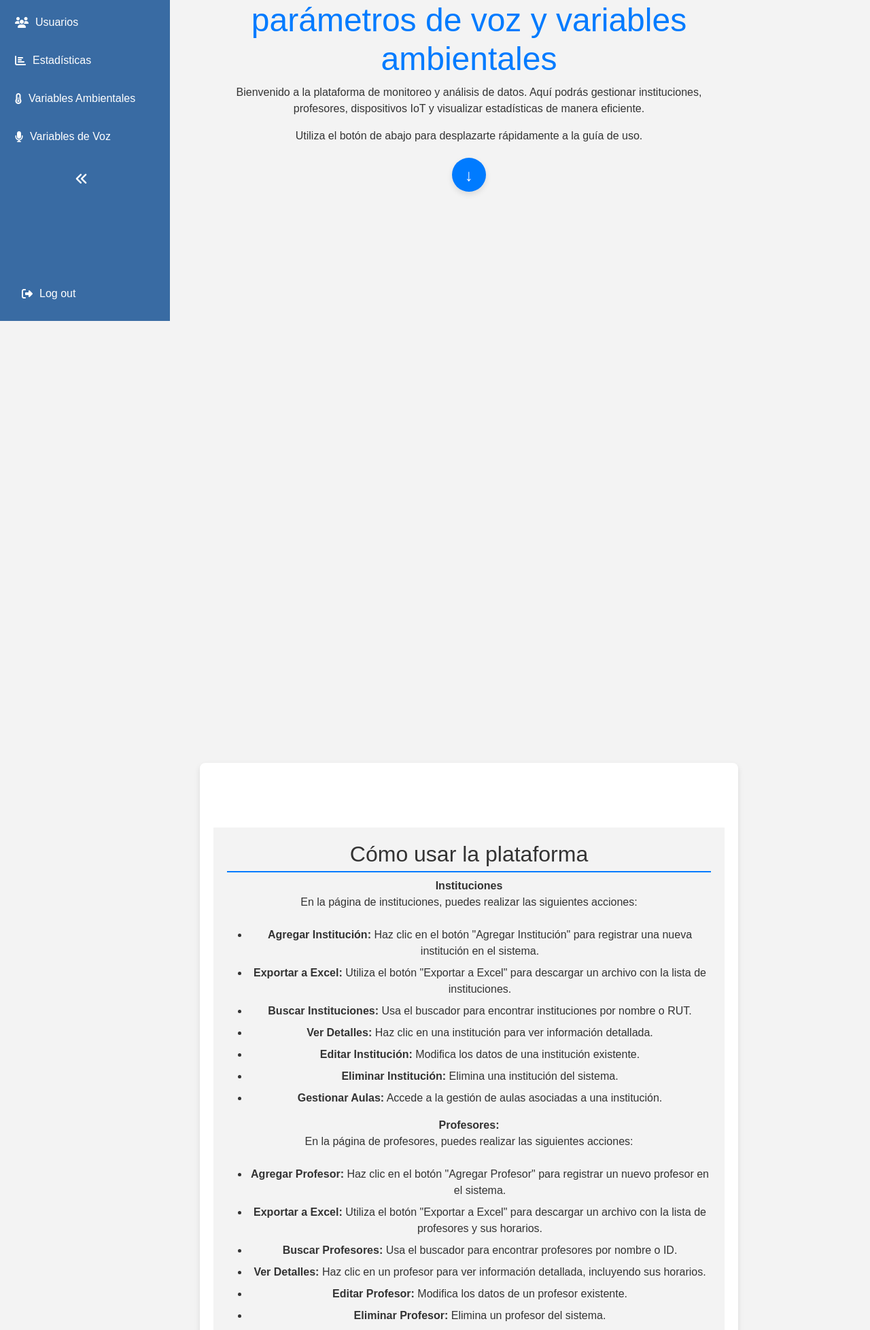
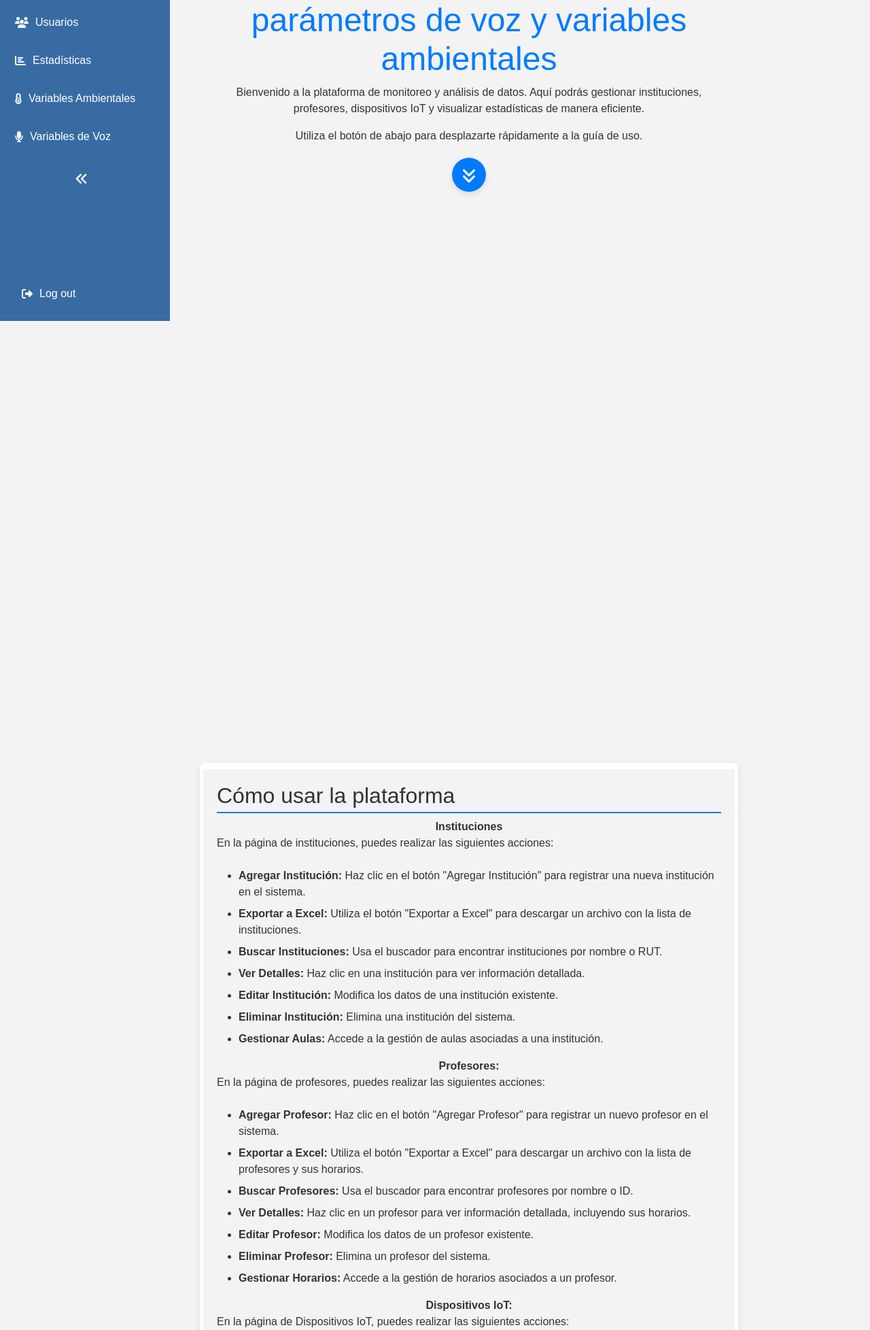
Before and after one commit to nbarrazae/Sistema-para-la-Prevencion-de-Trastornos-de-la-Voz-en-Docentes, a Django app: page / in a window 1280 px wide. Shown: the part 328-2284 px from the top of the page at 68% size. Run offline with Django 5.2, Linux system fonts and the light colour scheme.

Commit message:
MOD mejorar la visualización y orden de datos en las páginas de instituciones, profesores y estadísticas, incluyendo iconos en botones de exportación y ajustes en el estilo de la guía de uso.

```diff
--- a/Proyecto_De_Titulo/web_monitor/static/js/Dispositivos-IoT/asignar.js
+++ b/Proyecto_De_Titulo/web_monitor/static/js/Dispositivos-IoT/asignar.js
@@ -24,7 +24,7 @@ document.addEventListener('DOMContentLoaded', () => {
         datos.forEach(item => {
           const nombre = tipoDestino === 'profesor'
             ? `${item.nombre_profesor} ${item.apellido_profesor}`
-            : `Aula ${item.nro_aula}`;
+            : `${item.nro_aula}`;
 
           const id = tipoDestino === 'profesor'
             ? item.id_profesor
--- a/Proyecto_De_Titulo/web_monitor/templates/Dispositivos-IoT/base-IoT.html
+++ b/Proyecto_De_Titulo/web_monitor/templates/Dispositivos-IoT/base-IoT.html
@@ -23,7 +23,9 @@
 
     <div class="card-body text-center" style="background-color: white;">
       <a href="#" class="btn btn-primary" data-bs-toggle="modal" data-bs-target="#modalAgregarDispositivo">Agregar Dispositivo IoT</a>
-      <a href="{% url 'exportar_dispositivos_iot_csv' %}" class="btn btn-success">Exportar a Excel</a>
+      <a href="{% url 'exportar_dispositivos_iot_csv' %}" class="btn btn-success">
+        <i class="fas fa-file-excel"></i> Exportar
+      </a>
     </div>
       {% include 'Dispositivos-IoT/modals/agregar.html' %}
 
--- a/Proyecto_De_Titulo/web_monitor/templates/Estadisticas/base-estadisticas.html
+++ b/Proyecto_De_Titulo/web_monitor/templates/Estadisticas/base-estadisticas.html
@@ -39,8 +39,8 @@
         </div>
     </div>
 
-    <div class="mt-4">
-        <button type="submit" class="btn btn-primary w-100">Consultar</button>
+    <div class="mt-4 text-center">
+        <button type="submit" class="btn btn-primary px-4 py-2 rounded-pill shadow-sm">Consultar</button>
     </div>
 </form>
 
--- a/Proyecto_De_Titulo/web_monitor/templates/index.html
+++ b/Proyecto_De_Titulo/web_monitor/templates/index.html
@@ -15,7 +15,7 @@
     #guide {
         max-width: 1200px;
         margin: auto;
-        padding: 20px;
+        padding: 5px;
         background-color: #fff;
         border-radius: 8px;
         box-shadow: 0 4px 8px rgba(0, 0, 0, 0.1);
@@ -26,6 +26,11 @@
         margin-top: 10%;
         padding: 20px;
         text-align: center;
+    }
+
+    #guide .container {
+        margin-top: 0.5%;
+        text-align: left;
     }
 
     h1 {
@@ -63,6 +68,12 @@
         border-bottom: 2px solid #007BFF;
         padding-bottom: 5px;
     }
+    .titulos {
+        text-align: center;
+        display: block; /* Ensure it behaves as a block element */
+        margin: 0 auto; /* Center horizontally */
+    }
+
 </style>
 
 <div class="container mt-5">
@@ -71,14 +82,14 @@
     <p>Bienvenido a la plataforma de monitoreo y análisis de datos. Aquí podrás gestionar instituciones, profesores, dispositivos IoT y visualizar estadísticas de manera eficiente.</p>
     <p>Utiliza el botón de abajo para desplazarte rápidamente a la guía de uso.</p>
 
-    <button class="scroll-button" onclick="scrollToGuide()">↓</button>
+    <button class="scroll-button fas fa-angle-double-down" onclick="scrollToGuide()"></button>
 </div>
 
 <section id="guide">
     <div class="container">
         <h2>Cómo usar la plataforma</h2>
 
-        <strong>Instituciones</strong>
+        <strong class="titulos">Instituciones</strong>
         <p>En la página de instituciones, puedes realizar las siguientes acciones:</p>
         <ul>
             <li><strong>Agregar Institución:</strong> Haz clic en el botón "Agregar Institución" para registrar una nueva institución en el sistema.</li>
@@ -90,7 +101,7 @@
             <li><strong>Gestionar Aulas:</strong> Accede a la gestión de aulas asociadas a una institución.</li>
         </ul>
 
-        <strong>Profesores:</strong>
+        <strong class="titulos">Profesores:</strong>
         <p>En la página de profesores, puedes realizar las siguientes acciones:</p>
         <ul>
             <li><strong>Agregar Profesor:</strong> Haz clic en el botón "Agregar Profesor" para registrar un nuevo profesor en el sistema.</li>
@@ -102,7 +113,7 @@
             <li><strong>Gestionar Horarios:</strong> Accede a la gestión de horarios asociados a un profesor.</li>
         </ul>
 
-        <strong>Dispositivos IoT:</strong>
+        <strong class="titulos">Dispositivos IoT:</strong>
         <p>En la página de Dispositivos IoT, puedes realizar las siguientes acciones:</p>
         <ul>
             <li><strong>Agregar Dispositivo IoT:</strong> Haz clic en el botón "Agregar Dispositivo IoT" para registrar un nuevo dispositivo en el sistema.</li>
@@ -114,7 +125,7 @@
             <li><strong>Asignar Dispositivo:</strong> Asocia un dispositivo IoT a una institución o aula específica.</li>
         </ul>
 
-        <strong>Visualización de datos:</strong>
+        <strong class="titulos">Visualización de datos:</strong>
         <p>En la página de estadísticas, puedes realizar las siguientes acciones:</p>
         <ul>
             <li><strong>Seleccionar Institución:</strong> Elige una institución para filtrar los datos relacionados.</li>
--- a/Proyecto_De_Titulo/web_monitor/templates/instituciones/base-instituciones.html
+++ b/Proyecto_De_Titulo/web_monitor/templates/instituciones/base-instituciones.html
@@ -26,8 +26,11 @@
 
       <div class="card-body text-center" style="background-color: white;">
         <a href="#" class="btn btn-primary" data-bs-toggle="modal" data-bs-target="#modalAgregarInstitucion">Agregar Institución</a>
-        <a href="{% url 'exportar_instituciones_csv' %}" class="btn btn-success">Exportar a Excel</a>
+        <a href="{% url 'exportar_instituciones_csv' %}" class="btn btn-success">
+          <i class="fas fa-file-excel"></i> Exportar
+        </a>
       </div>
+
       {% include 'instituciones/modals/agregar.html' %}
 
       {% include 'instituciones/modals/agregar.html' %}
--- a/Proyecto_De_Titulo/web_monitor/templates/profesores/base-profesores.html
+++ b/Proyecto_De_Titulo/web_monitor/templates/profesores/base-profesores.html
@@ -23,7 +23,9 @@
 
     <div class="card-body text-center" style="background-color: white;">
       <a href="#" class="btn btn-primary" data-bs-toggle="modal" data-bs-target="#modalAgregarProfesor">Agregar Profesor</a>
-      <a href="{% url 'exportar_profesores_y_horarios_csv' %}" class="btn btn-success">Exportar a Excel</a>
+      <a href="{% url 'exportar_profesores_y_horarios_csv' %}" class="btn btn-success">
+        <i class="fas fa-file-excel"></i> Exportar
+      </a>
  </div>
       {% include 'profesores/modals/agregar.html' %}
 
--- a/Proyecto_De_Titulo/web_monitor/views.py
+++ b/Proyecto_De_Titulo/web_monitor/views.py
@@ -530,7 +530,10 @@ def aulas_por_institucion(request, id_institucion):
     return JsonResponse(list(aulas), safe=False)
 
 def horarios_por_profesor(request, id_profesor):
-    horarios = Horario.objects.filter(id_profesor=id_profesor).select_related('id_aula')
+    horarios = Horario.objects.filter(id_profesor=id_profesor).select_related('id_aula').order_by('dia', 'hora_inicio')
+    dias_ordenados = ['Lunes', 'Martes', 'Miércoles', 'Jueves', 'Viernes', 'Sábado', 'Domingo']
+    horarios_ordenados = sorted(horarios, key=lambda h: dias_ordenados.index(h.dia))
+
     data = [
         {
             'id_horario': h.id_horario,
@@ -539,7 +542,7 @@ def horarios_por_profesor(request, id_profesor):
             'hora_termino': str(h.hora_termino),
             'nombre_aula': h.id_aula.nro_aula,
         }
-        for h in horarios
+        for h in horarios_ordenados
     ]
     return JsonResponse(data, safe=False)
 
@@ -672,7 +675,7 @@ def dispositivos_iot(request):
             rel_aula = Relacion_Aula.objects.get(id_dispositivo=dispositivo)
             aula = rel_aula.id_aula
             entrada['estado'] = 'Asignado'
-            entrada['usuario'] = f"Aula {aula.nro_aula}"
+            entrada['usuario'] = f"{aula.nro_aula}"
             entrada['institucion'] = aula.id_institucion.nombre_institucion
         except Relacion_Aula.DoesNotExist:
             try:
```
